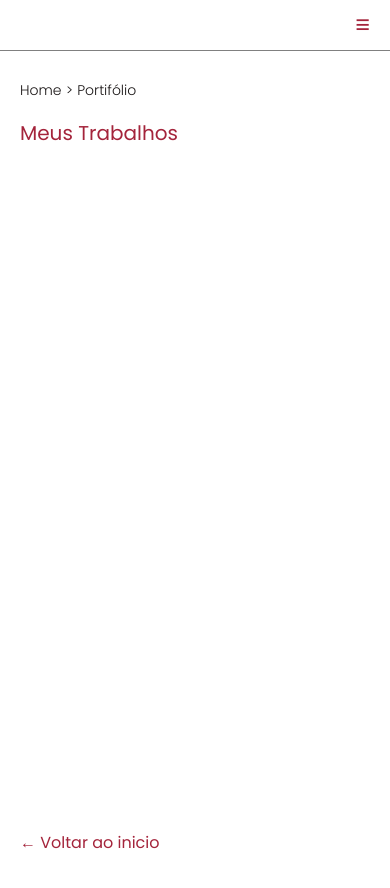
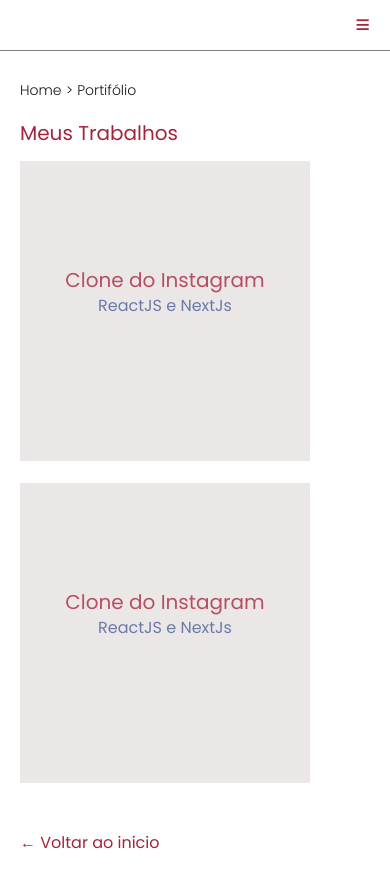
Before and after one commit to Fatima-Luana/Portfolio, a plain HTML site: page portfolio.html in a window 390 px wide. Drawn offline with Linux system fonts and the light colour scheme.

Commit message:
rosponsividade na página de portfolio

```diff
--- a/css/styles.css
+++ b/css/styles.css
@@ -411,6 +411,15 @@ body {
         margin-right: 5px;
     }
 
+    /* Portifolio */
 
+    .miniaturas {
+        max-width: 100%;
+        background-size: auto 100%;
+    }
+
+    .blackbox {
+        opacity: 0.8;
+    }
 
 }
```
